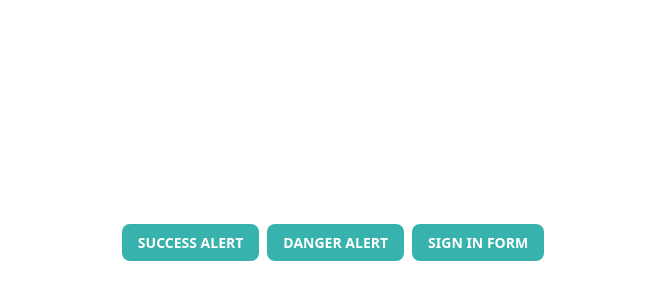
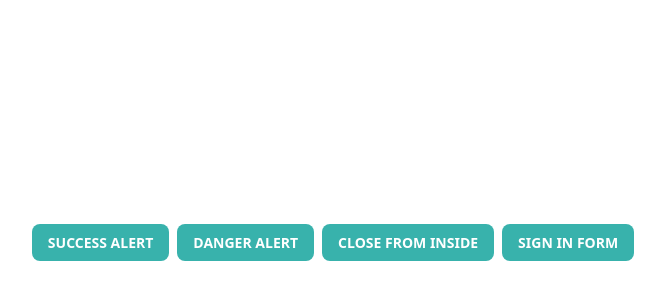
Before and after one commit to DJanoskova/Vue.js-Modal-context, a Vue app: page / in a window 1280 px wide. Shown: the part 158-458 px from the top of the page, without its empty margins (307-972 px from the left). Built offline with nearby package versions, Linux system fonts and the light colour scheme.

Commit message:
add close from inside example

```diff
--- a/src/App.vue
+++ b/src/App.vue
@@ -6,6 +6,9 @@
       </Button>
       <Button @click="handleDangerAlert" class="mr-2">
         Danger alert
+      </Button>
+      <Button @click="handleClosableInside" class="mr-2">
+        Close from inside
       </Button>
       <Button @click="handleSignIn">
         Sign in form
@@ -22,6 +25,7 @@ import ModalRoot from './components/ModalRoot'
 import Button from './components/common/Button'
 import SignInForm from './components/examples/SignInForm'
 import Alert from './components/examples/Alert';
+import ClosableInside from './components/examples/ClosableInside';
 
 export default {
   name: 'app',
@@ -38,6 +42,9 @@ export default {
     },
     handleSignIn () {
       ModalBus.$emit('open', { component: SignInForm, title: 'New group' })
+    },
+    handleClosableInside () {
+      ModalBus.$emit('open', { component: ClosableInside, title: 'Close dialog from component' })
     },
     handleDangerAlert () {
       const props = {
--- /dev/null
+++ b/src/components/examples/ClosableInside.vue
@@ -0,0 +1,18 @@
+<template>
+  <div>
+    <p class="mb-4">
+      This dialog is closable from the inside of the component!
+    </p>
+    <div class="text-right">
+      <Button @click="$emit('onClose')" color="gray">Close</Button>
+    </div>
+  </div>
+</template>
+
+<script>
+import Button from '../common/Button';
+
+export default {
+  components: { Button }
+}
+</script>
```
